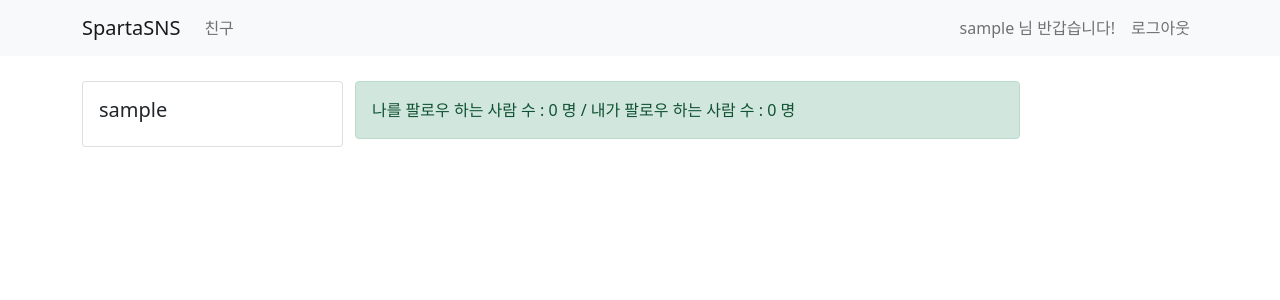
After one commit to joong8812/mySpartaSns, a Django app: page /user/ in a window 1280 px wide. The commit adds this page. Shown: the top 300 px of the page. Run offline with Django 4.2, Linux system fonts and the light colour scheme; the visitor is signed in with stand-in values (Sample User, id 1); data comes from the database, SQL or seed files in the repository.

Commit message:
add - follow feature

```diff
--- a/templates/base.html
+++ b/templates/base.html
@@ -43,7 +43,7 @@
                 <div class="collapse navbar-collapse" id="navbarSupportedContent">
                     <ul class="navbar-nav mr-auto">
                         <li class="nav-item active">
-                            <a class="nav-link" href="#">
+                            <a class="nav-link" href="/user">
                                 친구
                                 <span class="sr-only"></span>
                             </a>
--- /dev/null
+++ b/templates/user/user_list.html
@@ -0,0 +1,54 @@
+<!-- templates/user/user_list.html -->
+{% extends 'base.html' %}
+{% block title %}
+    사용자 리스트
+{% endblock %}
+
+{% block content %}
+    <div class="container timeline-container">
+        <div class="row">
+            <!-- 왼쪽 컬럼 -->
+            <div class="col-md-3">
+                <div class="card">
+                    <div class="card-body">
+                        <h5 class="card-title">{{ user.username }}</h5>
+                        <p class="card-text"> {{ user.bio }}</p>
+
+                    </div>
+                </div>
+            </div>
+            <!-- 오른 쪽 컬럼-->
+            <div class="col-md-7">
+                <div class="row">
+                    <div class="alert alert-success" role="alert">
+                        나를 팔로우 하는 사람 수 : {{ user.followee.count }} 명 / 내가 팔로우 하는 사람 수 : {{ user.follow.count }} 명
+                    </div>
+                </div>
+                <div class="row">
+                    <!-- 사용자 리스트 반복문 -->
+                    {% for ul in user_list %}
+                        <div class="card">
+                            <div class="card-body">
+                                <h5 class="card-title">{{ ul.username }}</h5>
+                                <h6 class="card-subtitle mb-2 text-muted">{{ ul.email }}</h6>
+                                <p class="card-text">
+                                    {{ ul.bio }}
+                                </p>
+                                <p class="card-text">
+                                    팔로잉 {{ ul.follow.count }} 명 / 팔로워 {{ ul.followee.count }} 명
+                                </p>
+                                {% if ul in user.follow.all %}
+                                    <a href="/user/follow/{{ ul.id }}" class="card-link">[팔로우 취소]</a>
+                                {% else %}
+                                    <a href="/user/follow/{{ ul.id }}" class="card-link">[팔로우]</a>
+                                {% endif %}
+                            </div>
+                        </div>
+                        <hr>
+                    {% endfor %}
+                </div>
+            </div>
+            <div class="col-md-2"></div>
+        </div>
+    </div>
+{% endblock %}
--- a/user/models.py
+++ b/user/models.py
@@ -1,6 +1,7 @@
 #user/models.py
 from django.db import models
 from django.contrib.auth.models import AbstractUser
+from django.conf import settings
 
 
 # Create your models here.
@@ -9,3 +10,4 @@ class UserModel(AbstractUser):
         db_table = "my_user"
 
     bio = models.CharField(max_length=256, default='')
+    follow = models.ManyToManyField(settings.AUTH_USER_MODEL, related_name='followee')
--- a/user/urls.py
+++ b/user/urls.py
@@ -5,4 +5,6 @@ urlpatterns = [
     path('sign-up/', views.sign_up_view, name='sign-up'),
     path('sign-in/', views.sign_in_view, name='sign-in'),
     path('logout/', views.logout, name='logout'),
+    path('user/', views.user_view, name='user-list'),
+    path('user/follow/<int:id>', views.user_follow, name='user-follow')
 ]
--- a/user/views.py
+++ b/user/views.py
@@ -64,3 +64,22 @@ def sign_in_view(request):
 def logout(request):
     auth.logout(request)
     return redirect('/')
+
+
+@login_required
+def user_view(request):
+    if request.method == 'GET':
+        # 사용자를 불러오기, exclude와 request.user.username 를 사용해서 '로그인 한 사용자'를 제외하기
+        user_list = UserModel.objects.all().exclude(username=request.user.username)
+        return render(request, 'user/user_list.html', {'user_list': user_list})
+
+
+@login_required
+def user_follow(request, id):
+    me = request.user
+    click_user = UserModel.objects.get(id=id)
+    if me in click_user.followee.all():
+        click_user.followee.remove(request.user)
+    else:
+        click_user.followee.add(request.user)
+    return redirect('/user')
```
